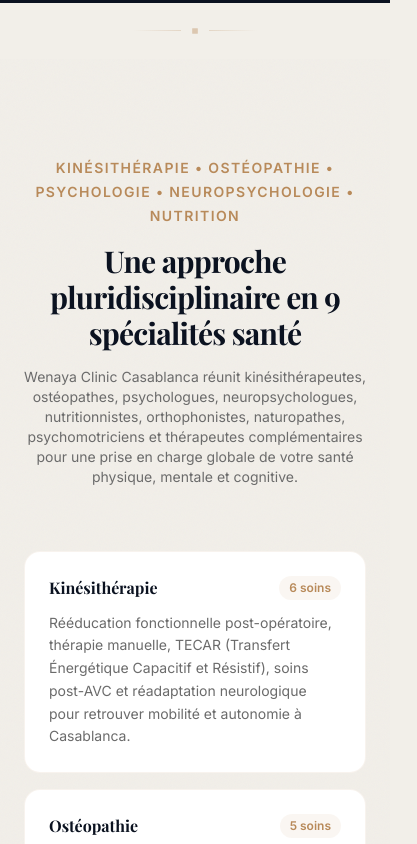
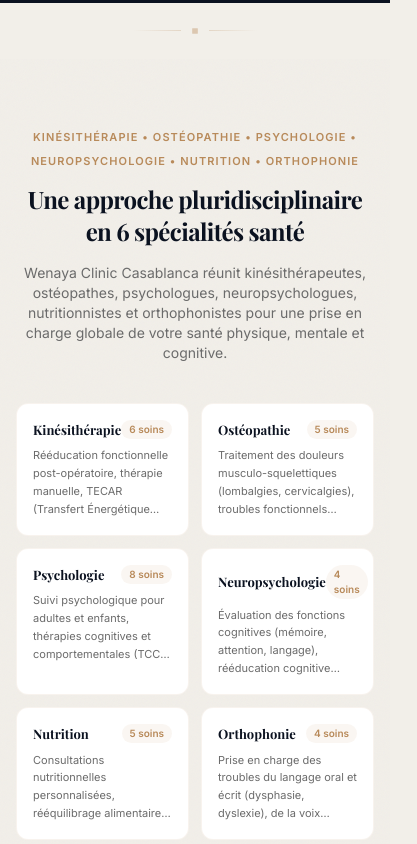
Before and after one commit to Badr-ma/wenaya, a Next.js app: page / in a window 390 px wide. Shown: the part 4060-4904 px from the top of the page, 417 px wide, since content can reach past the window. Built offline with nearby package versions, Linux system fonts and the light colour scheme; a web font is replaced by a local one.

Commit message:
Biomarkers: 6 specialties, 2-col on mobile, responsive tweaks

```diff
--- a/src/components/Biomarkers.tsx
+++ b/src/components/Biomarkers.tsx
@@ -43,24 +43,6 @@
     description:
       "Prise en charge des troubles du langage oral et écrit (dysphasie, dyslexie), de la voix (dysphonie), de la déglutition (dysphagie) et des apprentissages chez l'enfant et l'adulte orthophonique à Casablanca.",
   },
-  {
-    name: "Naturopathie",
-    count: "6 soins",
-    description:
-      "Approche holistique de la santé : phytothérapie, aromathérapie, iridologie, conseils en hygiène de vie, détoxination et nutrition naturelle pour renforcer les capacités d'auto-guérison de l'organisme.",
-  },
-  {
-    name: "Psychomotricité",
-    count: "3 soins",
-    description:
-      "Développement psychomoteur de l'enfant, relaxation thérapeutique, accompagnement des troubles du mouvement, du schéma corporel et de la coordination chez l'enfant (retards psychomoteurs) et l'adulte (maladies neurologiques).",
-  },
-  {
-    name: "Thérapies Complémentaires",
-    count: "7 soins",
-    description:
-      "Sophrologie pour la gestion du stress, hypnose thérapeutique (arrêt tabac, phobies), réflexologie plantaire, drainage lymphatique et approches intégratives pour un bien-être physique et mental global.",
-  },
 ];
 
 export default function Biomarkers() {
@@ -99,37 +81,37 @@
   }, []);
 
   return (
-    <section ref={sectionRef} className="bg-[#F2EFE9] noise py-24 sm:py-32 px-6" id="specialites">
+    <section ref={sectionRef} className="bg-[#F2EFE9] noise py-16 sm:py-32 px-4 sm:px-6" id="specialites">
       <div className="max-w-7xl mx-auto">
-        <div ref={headingRef} className="text-center mb-16">
-          <span className="text-[#B88A5A] font-semibold text-sm tracking-widest uppercase">
-            Kinésithérapie &bull; Ostéopathie &bull; Psychologie &bull; Neuropsychologie &bull; Nutrition
+        <div ref={headingRef} className="text-center mb-10 sm:mb-16">
+          <span className="text-[#B88A5A] font-semibold text-[11px] sm:text-sm tracking-widest uppercase">
+            Kinésithérapie &bull; Ostéopathie &bull; Psychologie &bull; Neuropsychologie &bull; Nutrition &bull; Orthophonie
           </span>
-          <h2 className="text-3xl sm:text-4xl md:text-5xl font-serif font-bold text-[#0B1220] mt-4 tracking-tight">
+          <h2 className="text-2xl sm:text-4xl md:text-5xl font-serif font-bold text-[#0B1220] mt-3 sm:mt-4 tracking-tight">
             Une approche pluridisciplinaire <br className="hidden sm:block" />
-            en 9 spécialités santé
+             en 6 spécialités santé
           </h2>
           <p className="text-[#6B6B6B] text-sm sm:text-base mt-4 max-w-2xl mx-auto">
-            Wenaya Clinic Casablanca réunit kinésithérapeutes, ostéopathes, psychologues, neuropsychologues, nutritionnistes, orthophonistes, naturopathes, psychomotriciens et thérapeutes complémentaires pour une prise en charge globale de votre santé physique, mentale et cognitive.
+            Wenaya Clinic Casablanca réunit kinésithérapeutes, ostéopathes, psychologues, neuropsychologues, nutritionnistes et orthophonistes pour une prise en charge globale de votre santé physique, mentale et cognitive.
           </p>
         </div>
 
-        <div className="grid sm:grid-cols-2 lg:grid-cols-3 gap-4">
+        <div className="grid grid-cols-2 lg:grid-cols-3 gap-3 sm:gap-4">
           {categories.map((cat, i) => (
             <div
               key={cat.name}
               ref={(el) => { cardsRef.current[i] = el; }}
-              className="bg-white rounded-2xl border border-[rgba(184,138,90,0.1)] p-6 transition-all duration-300 hover:border-[rgba(184,138,90,0.25)] hover:shadow-md hover:shadow-[rgba(184,138,90,0.06)] hover:-translate-y-0.5"
+               className="bg-white rounded-xl sm:rounded-2xl border border-[rgba(184,138,90,0.1)] p-4 sm:p-6 transition-all duration-300 hover:border-[rgba(184,138,90,0.25)] hover:shadow-md hover:shadow-[rgba(184,138,90,0.06)] hover:-translate-y-0.5"
             >
-              <div className="flex items-center justify-between mb-3">
-                <h3 className="font-serif font-bold text-[#0B1220] text-base">
+              <div className="flex items-center justify-between mb-2 sm:mb-3">
+                <h3 className="font-serif font-bold text-[#0B1220] text-[13px] sm:text-base">
                   {cat.name}
                 </h3>
-                <span className="text-xs font-semibold text-[#B88A5A] bg-[rgba(184,138,90,0.08)] px-2.5 py-1 rounded-full">
+                <span className="text-[10px] sm:text-xs font-semibold text-[#B88A5A] bg-[rgba(184,138,90,0.08)] px-2 sm:px-2.5 py-0.5 sm:py-1 rounded-full">
                   {cat.count}
                 </span>
               </div>
-              <p className="text-[#6B6B6B] text-sm leading-relaxed">
+              <p className="text-[#6B6B6B] text-[11px] sm:text-sm leading-relaxed line-clamp-4 sm:line-clamp-none">
                 {cat.description}
               </p>
             </div>
```
